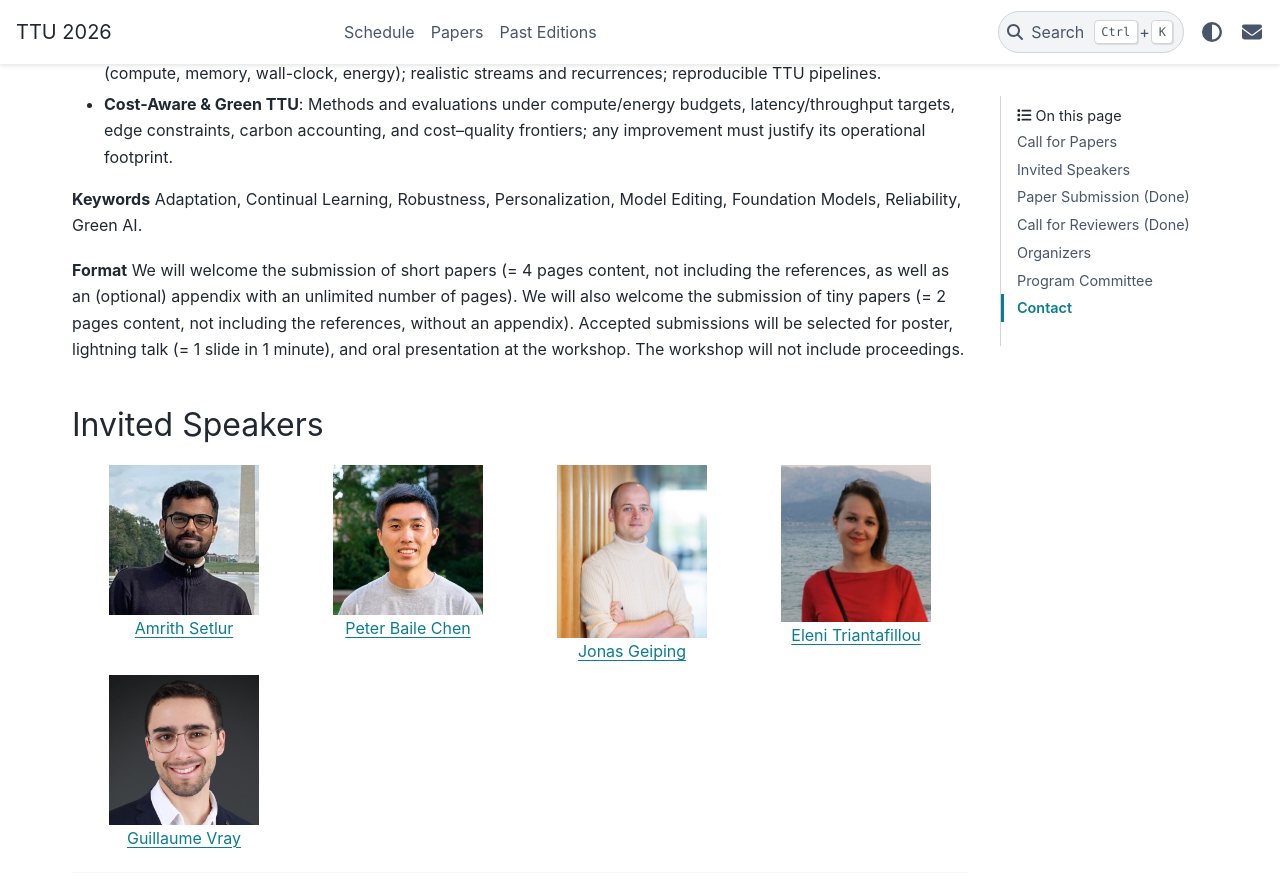
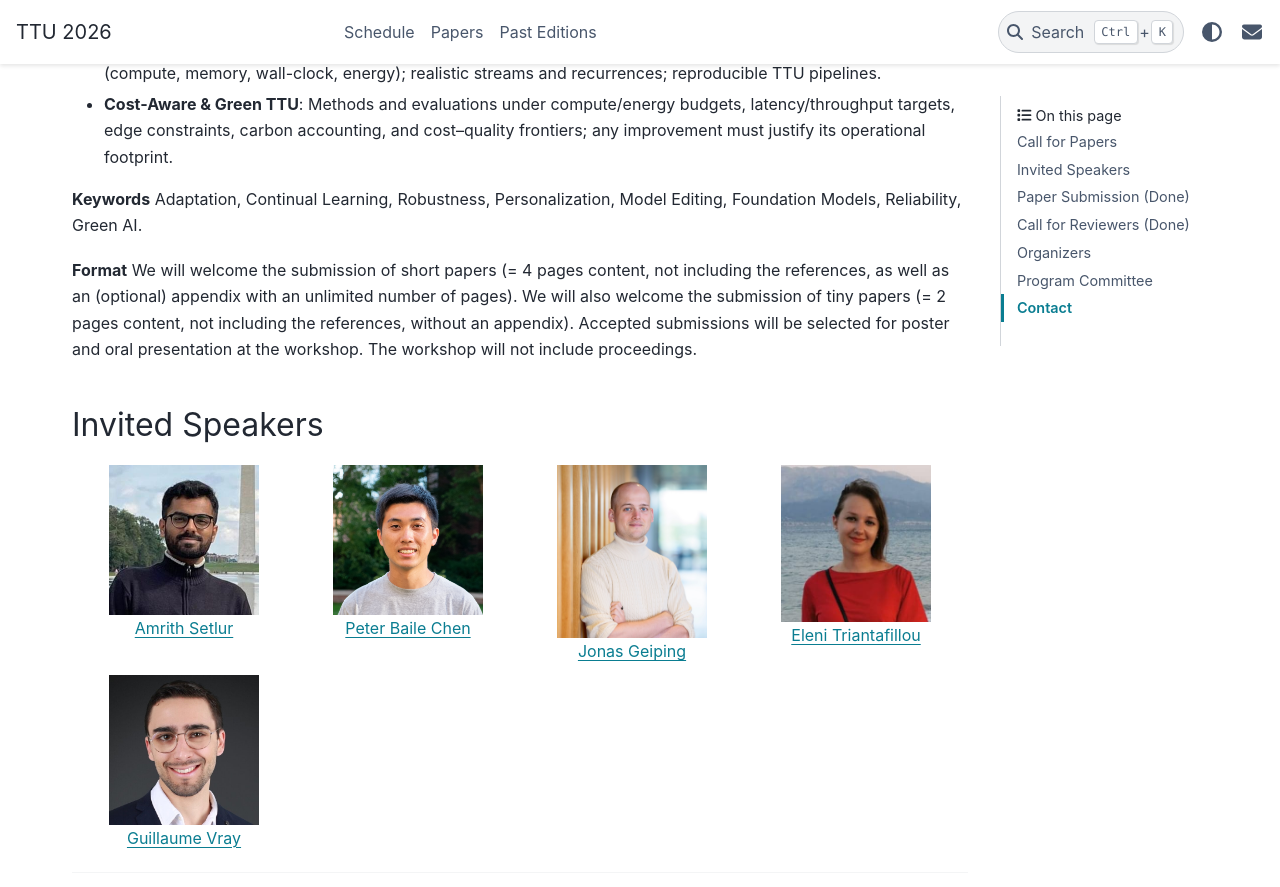
Before and after one commit to ttu-iclr2026/ttu-iclr2026.github.io, a Sphinx documentation site: the page built from docs/source/index.rst, in a window 1280 px wide and 900 px high, scrolled down 981 px. Shown: the top 887 px of the window. Built offline with Sphinx 7.4.7 and the PyData theme 0.15.4, drawn with Linux system fonts in a browser that asks for light colours; the version number could not be read and is left out.

Commit message:
no lightning slides this time
while they are a test-time workshop tradition, due to ICLR schedule
changes we are skipping them this year to provide more time for
interaction at the posters, highlight more contributed work as orals,
and welcome more invited talks

```diff
--- a/docs/source/index.rst
+++ b/docs/source/index.rst
@@ -34,7 +34,7 @@ Call for Papers
 **Format**
 We will welcome the submission of short papers (= 4 pages content, not including the references, as well as an (optional) appendix with an unlimited number of pages).
 We will also welcome the submission of tiny papers (= 2 pages content, not including the references, without an appendix).
-Accepted submissions will be selected for poster, lightning talk (= 1 slide in 1 minute), and oral presentation at the workshop.
+Accepted submissions will be selected for poster and oral presentation at the workshop.
 The workshop will not include proceedings.
 
 Invited Speakers
```
